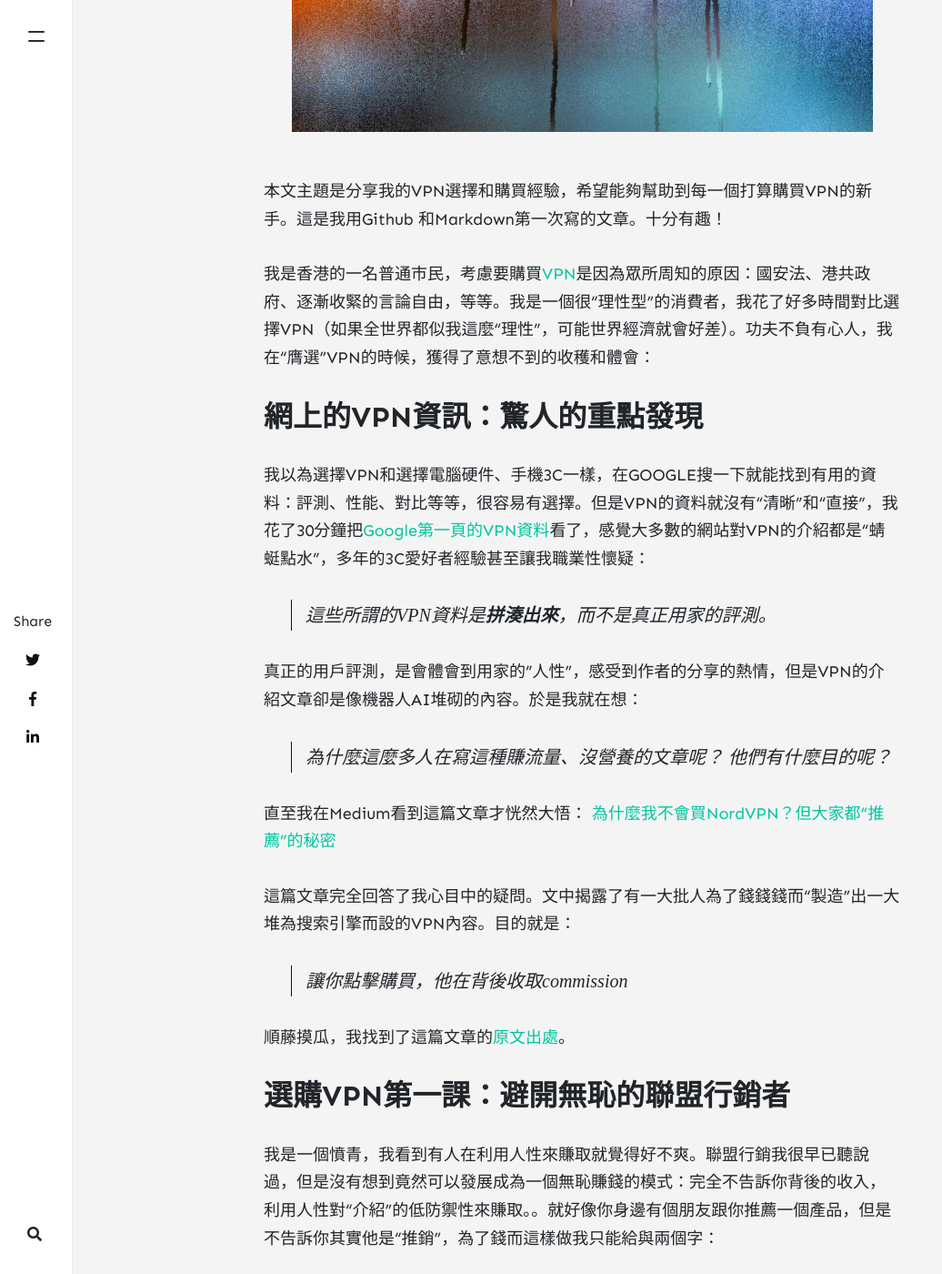
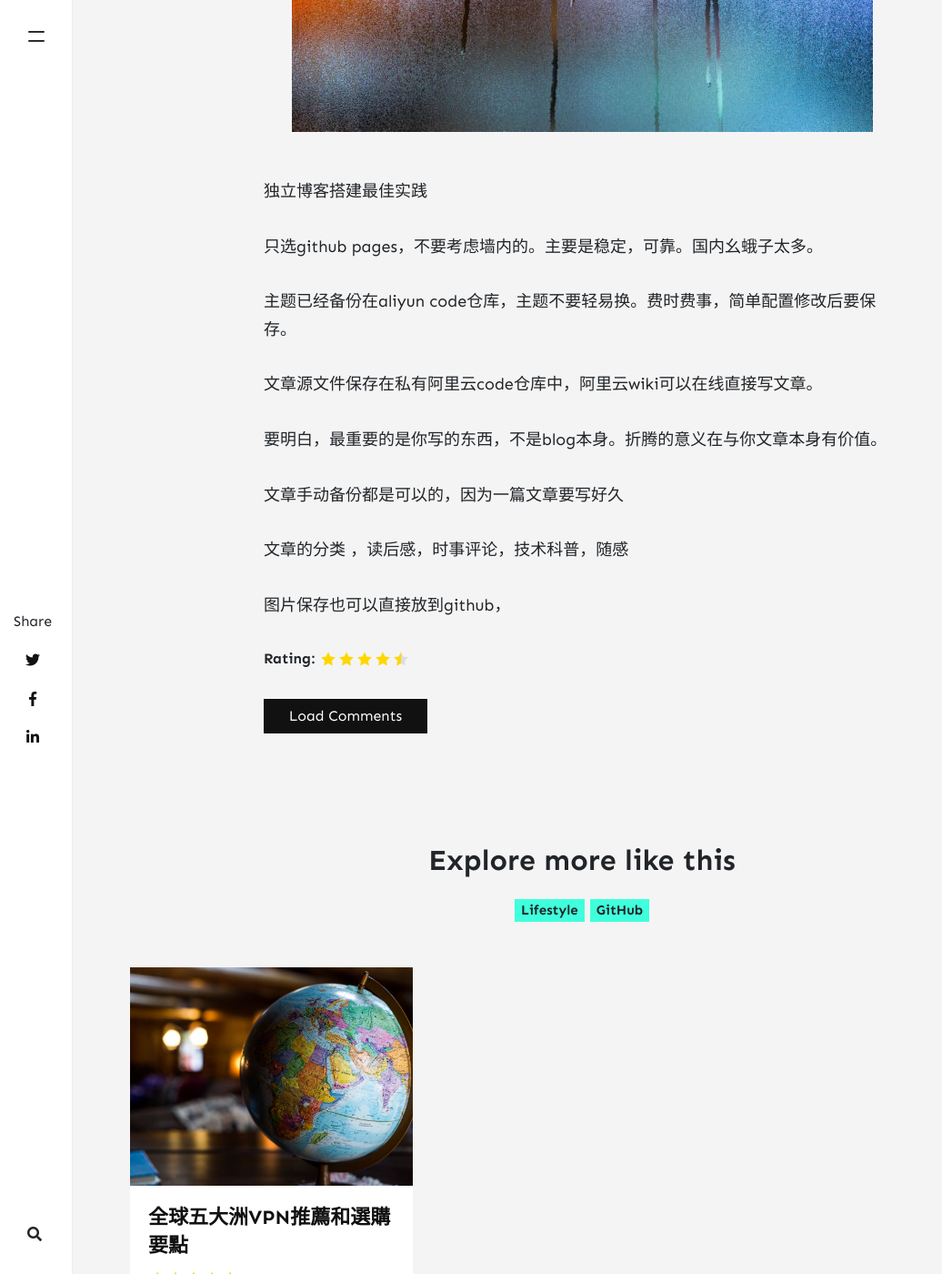
Before and after one commit to songxiaofeng1981/image, a Jekyll site: the page built from _posts/2020-08-29-VPN-how-to-choose.md, in a window 1280 px wide and 1400 px high, scrolled down 701 px. Shown: the whole window at 91% size, without its empty margins (0-1036 px from the left). Built offline with Jekyll 4.4.1, drawn with Linux system fonts in a browser that asks for light colours; nearby versions of some CDN libraries; comment, search, counter and statistics services are not loaded; some of the changed text lies outside the part shown.

Commit message:
Update 2020-08-29-VPN-how-to-choose.md

```diff
--- a/_posts/2020-08-29-VPN-how-to-choose.md
+++ b/_posts/2020-08-29-VPN-how-to-choose.md
@@ -1,52 +1,24 @@
 ---
 layout: post
-title:  "分享我的VPN選擇和購買經驗"
+title:  "独立博客搭建最佳实践"
 author: sal
 categories: [ Lifestyle ]
 tags: [ GitHub ]
 image: assets/images/vpn1.jpg
 rating: 4.5
 ---
+独立博客搭建最佳实践
 
-本文主題是分享我的VPN選擇和購買經驗，希望能夠幫助到每一個打算購買VPN的新手。這是我用Github 和Markdown第一次寫的文章。十分有趣！
+只选github pages，不要考虑墙内的。主要是稳定，可靠。国内幺蛾子太多。
 
-我是香港的一名普通市民，考慮要購買[VPN](https://en.wikipedia.org/wiki/Virtual_private_network)是因為眾所周知的原因：國安法、港共政府、逐漸收緊的言論自由，等等。我是一個很“理性型”的消費者，我花了好多時間對比選擇VPN（如果全世界都似我這麼“理性”，可能世界經濟就會好差）。功夫不負有心人，我在“膺選”VPN的時候，獲得了意想不到的收穫和體會：
+主题已经备份在aliyun code仓库，主题不要轻易换。费时费事，简单配置修改后要保存。
 
+文章源文件保存在私有阿里云code仓库中，阿里云wiki可以在线直接写文章。
 
-## 網上的VPN資訊：驚人的重點發現
-我以為選擇VPN和選擇電腦硬件、手機3C一樣，在GOOGLE搜一下就能找到有用的資料：評測、性能、對比等等，很容易有選擇。但是VPN的資料就沒有“清晰”和“直接”，我花了30分鐘把[Google第一頁的VPN資料](https://www.google.com/search?q=vpn%E9%81%B8%E8%B3%BC)看了，感覺大多數的網站對VPN的介紹都是“蜻蜓點水”，多年的3C愛好者經驗甚至讓我職業性懷疑：
+要明白，最重要的是你写的东西，不是blog本身。折腾的意义在与你文章本身有价值。
 
-> 這些所謂的VPN資料是**拼湊出來**，而不是真正用家的評測。
+文章手动备份都是可以的，因为一篇文章要写好久
 
+文章的分类 ，读后感，时事评论，技术科普，随感
 
-真正的用戶評測，是會體會到用家的"人性"，感受到作者的分享的熱情，但是VPN的介紹文章卻是像機器人AI堆砌的內容。於是我就在想：
-> 為什麼這麼多人在寫這種賺流量、沒營養的文章呢？
-他們有什麼目的呢？
-
-直至我在Medium看到這篇文章才恍然大悟：
-[為什麼我不會買NordVPN？但大家都“推薦”的秘密](https://medium.com/@upsangel/%E7%82%BA%E4%BB%80%E9%BA%BC%E6%88%91%E4%B8%8D%E6%9C%83%E8%B2%B7nordvpn-%E4%BD%86%E5%A4%A7%E5%AE%B6%E9%83%BD-%E6%8E%A8%E8%96%A6-%E7%9A%84%E7%A7%98%E5%AF%86-by-upsangel-9b173c1c4079)
-
-這篇文章完全回答了我心目中的疑問。文中揭露了有一大批人為了錢錢錢而“製造”出一大堆為搜索引擎而設的VPN內容。目的就是：
->讓你點擊購買，他在背後收取commission
-
-順藤摸瓜，我找到了這篇文章的[原文出處](https://upsangel.com/security/vpn-recommendation-secrect-profit/)。
-
-
-## 選購VPN第一課：避開無恥的聯盟行銷者
-我是一個憤青，我看到有人在利用人性來賺取就覺得好不爽。聯盟行銷我很早已聽說過，但是沒有想到竟然可以發展成為一個無恥賺錢的模式：完全不告訴你背後的收入，利用人性對“介紹”的低防禦性來賺取。。就好像你身邊有個朋友跟你推薦一個產品，但是不告訴你其實他是“推銷”，為了錢而這樣做我只能給與兩個字：
-
-### 無恥
-
-正確的聯盟行銷，應該是像這個作者那樣在每個聯盟行銷的鏈接作出“利益申報”：[國安法VPN：作為香港人的你是否需要？如果需要VPN應該點揀](https://upsangel.com/security/vpn/%E5%9C%8B%E5%AE%89%E6%B3%95-vpn-%E6%98%AF%E5%90%A6%E9%9C%80%E8%A6%81-%E9%81%B8%E6%93%87/)
-
-大多數有良知的平台和作者都會在聯盟行銷時候說明自己是推銷。但不是每個人都有良知，更讓我發指的是我發現台灣有竟然以規模化這種無恥推銷方式的集團：
-
- - 每個網站的TEMPLATE樣式幾乎都一樣
- - 每個網站都是在推薦、但不會告訴你是推銷
- - 每個網站都在側邊欄都引領人去“聯盟行銷班”
-
-簡單說這個集團就是一個培養無恥聯盟行銷抽佣者的集中營！
-
-
-
-> Written with [StackEdit](https://stackedit.io/).
+图片保存也可以直接放到github，
```
